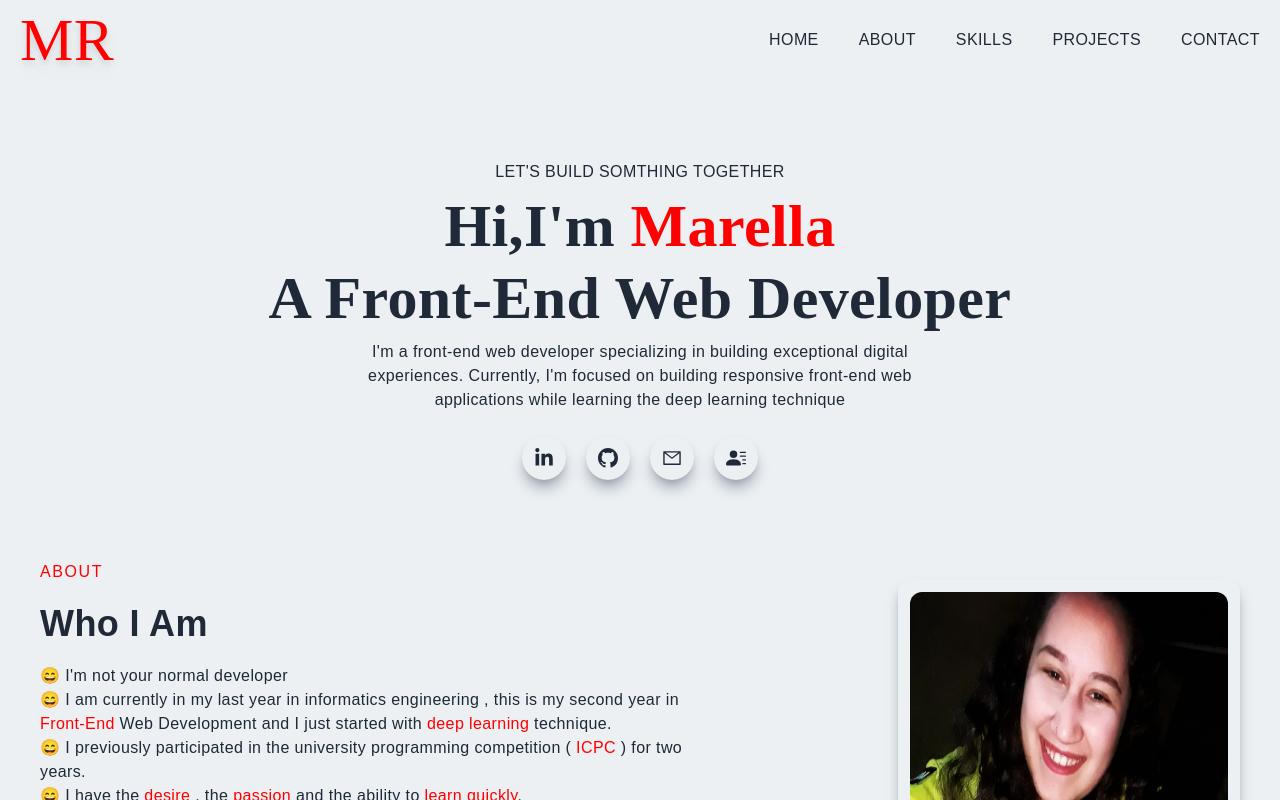
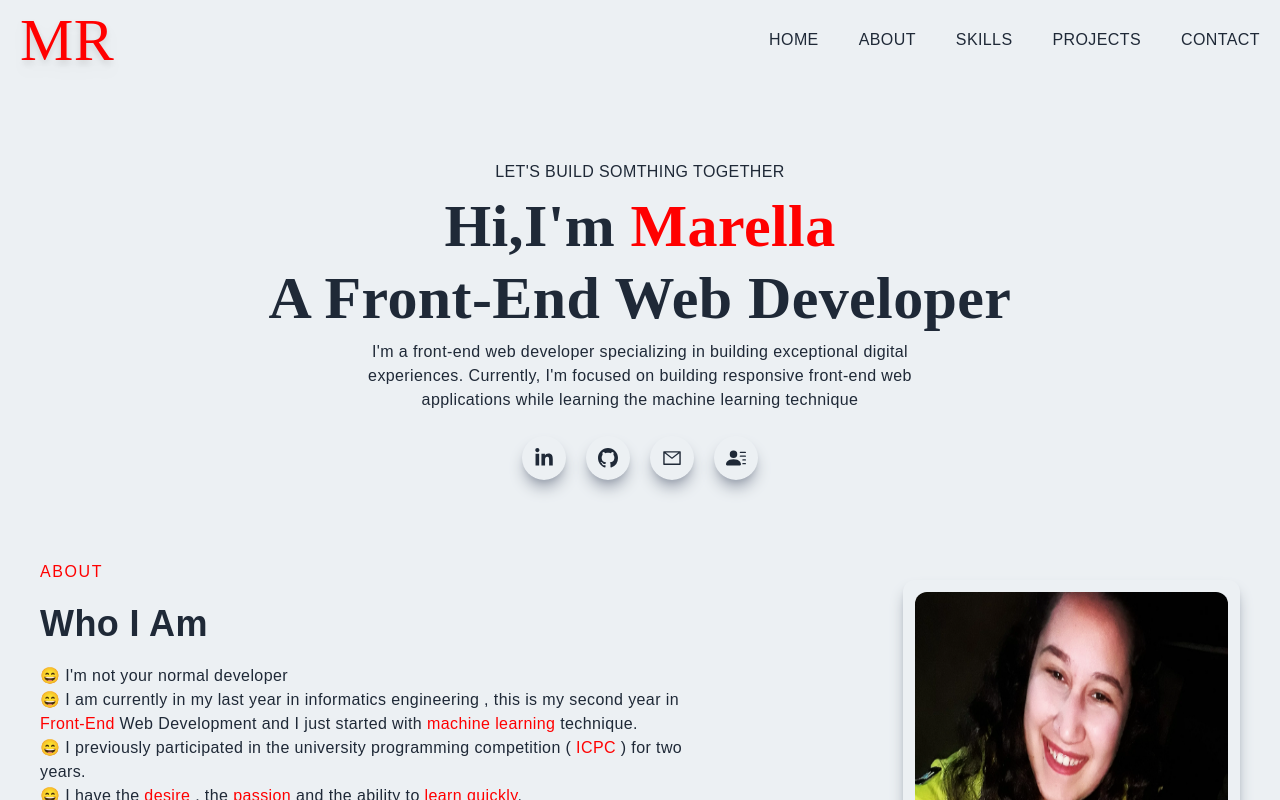
Before and after one commit to Marella-Rahal/Portfolio, a Next.js app: page / in a window 1280 px wide. Shown: the top 800 px of the page. Built offline with nearby package versions, Linux system fonts and the light colour scheme.

Commit message:
Portfolio

```diff
--- a/components/About.js
+++ b/components/About.js
@@ -19,7 +19,7 @@ const About = () => {
 
             &#128516; I&apos;m not your normal developer <br/>
 
-            &#128516; I am currently in my last year in informatics engineering , this is my second year in <span className='text-effectColor'>Front-End</span> Web Development and I just started with <span className='text-effectColor'>deep learning</span> technique.<br/>
+            &#128516; I am currently in my last year in informatics engineering , this is my second year in <span className='text-effectColor'>Front-End</span> Web Development and I just started with <span className='text-effectColor'>machine learning</span> technique.<br/>
 
             &#128516; I previously participated in the university programming competition ( <span className='text-effectColor'>ICPC</span> ) for two years.<br/>
 
--- a/components/Main.js
+++ b/components/Main.js
@@ -19,7 +19,7 @@ const Main = () => {
                 A Front-End Web Developer
             </h1>
             <p className='max-w-xl mx-auto'>
-                I&apos;m a front-end web developer specializing in building exceptional digital experiences. Currently, I&apos;m focused on building responsive front-end web applications while learning the deep learning technique
+                I&apos;m a front-end web developer specializing in building exceptional digital experiences. Currently, I&apos;m focused on building responsive front-end web applications while learning the machine learning technique
             </p>
 
             <div className='flex justify-center space-x-5 pt-3'>
```
